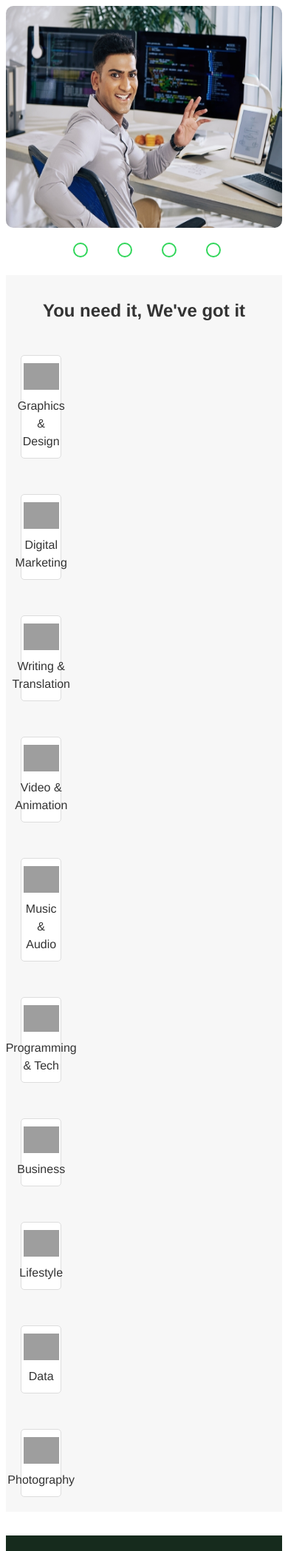
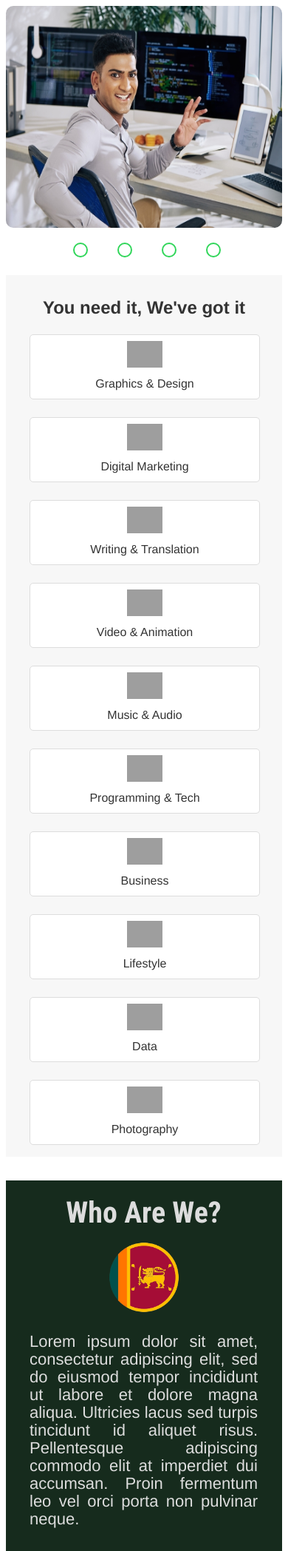
Before and after one commit to sahan462/Skillsparq, a PHP site: page /app/views/home.view.php in a window 390 px wide. Shown: the top 2097 px of the page at 74% size. Run offline with PHP 8.4, Linux system fonts and the light colour scheme; grey boxes are pictures that could not be loaded.

Commit message:
category container done

```diff
--- a/public/assests/css/home.styles.css
+++ b/public/assests/css/home.styles.css
@@ -178,7 +178,7 @@ background: #31d65a;
 .category-container {
     text-align: center; /* Center-align the content */
     margin: 0;
-    padding: 20px;
+    padding: 16px 32px 16px 32px;
     background-color: #f7f7f7; /* Background color for the container */
     margin-top: 16px;
   }
@@ -230,14 +230,11 @@ background: #31d65a;
   /* Media query for smaller screens */
   @media (max-width: 600px) {
 
-    .categories {
-        display: flex;
-        flex-wrap: wrap;
-        gap: 16px;
-      }
-
     .li{
-        flex: 1 1 50%;
+        width: 100%;
+        margin-top: 8px;
+        margin-right: 32px;
+        padding: 8px 0 8px 0;
     }
     .categories {
       flex-direction: column; /* Stack list items vertically on smaller screens */
```
